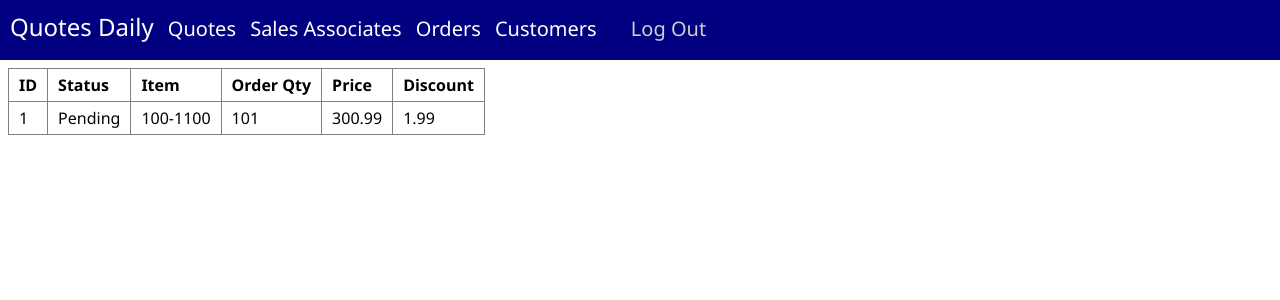
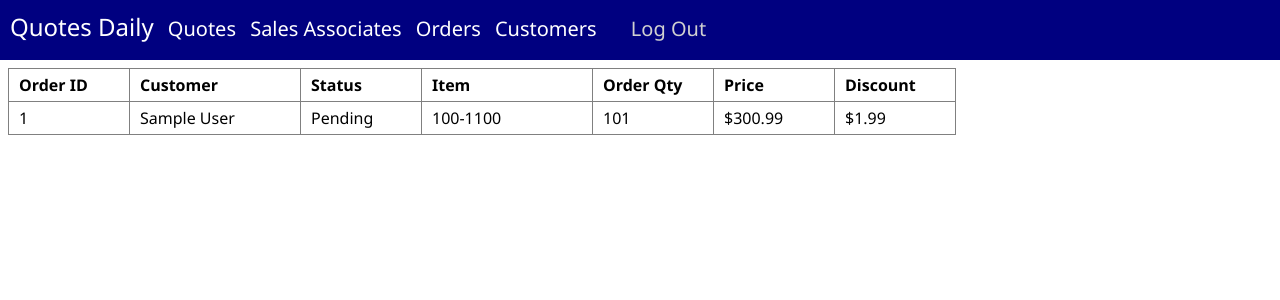
Before and after one commit to pkzer01/csci467, a PHP site: page /orders.php in a window 1280 px wide. Shown: the top 300 px of the page. Run offline with PHP 8.4, Linux system fonts and the light colour scheme; data comes from the database, SQL or seed files in the repository; tables that the repository leaves empty or names only in its code hold one stand-in row (values such as "Sample post").

Commit message:
added customer to orders page

```diff
--- a/orders.php
+++ b/orders.php
@@ -6,7 +6,7 @@
    include "header.php";
    include "connection.php"; // include database connection from connection.php
 
-   //get customer table data from Legacy DB
+   //get order table data from the database
    $query = "SELECT * FROM OrderInfo LEFT JOIN Quotes on OrderInfo.QuoteID = Quotes.QuoteID";
 
    try {
@@ -17,17 +17,45 @@
      die("<p> Query failed: {$e->getMessage()}</p>\n");
    }
 
+   //get customer table data from the legacy database
+   $query = "SELECT * FROM customers";
+
+   try {
+      $statement = $legacyPdo->prepare($query);
+      $statement->execute();
+      $customers = $statement->fetchAll(PDO::FETCH_ASSOC);
+   } catch(PDOException $e) {
+      die("<p> Customer Query failed: {$e->getMessage()}</p>");
+   }
+
    //make order table
    echo "<table border='1'>";
-   echo "<tr><th>ID</th><th>Status</th><th>Item</th><th>Order Qty</th><th>Price</th><th>Discount</th></tr>";
+   echo "<tr>";
+   echo "<th style='width: 100px'>Order ID</th>";
+   echo "<th style='width: 150px'>Customer</th>";
+   echo "<th style='width: 100px'>Status</th>";
+   echo "<th style='width: 150px'>Item</th>";
+   echo "<th style='width: 100px'>Order Qty</th>";
+   echo "<th style='width: 100px'>Price</th>";
+   echo "<th style='width: 100px'>Discount</th>";
+   echo "</tr>";
    foreach ($rows as $row) {
+      // find the customer for this order
+      $customer = null;
+      foreach($customers as $cust) {
+         if($cust->id == $row->CustomerID) {
+            $customer = $cust;
+            break;
+         }
+      }
       echo "<tr class='detail-row'>";
       echo "<td>".$row['PurchaseID']."</td>";
+      echo "<td>".$customer['name']."</td>";
       echo "<td>".$row['OrderStatus']."</td>";
       echo "<td>".$row['ItemNum']."</td>";
       echo "<td>".$row['OrderQuant']."</td>";
-       echo "<td>".$row['Prices']."</td>";
-       echo "<td>".$row['Discounts']."</td>";
+      echo "<td>$".$row['Prices']."</td>";
+      echo "<td>$".$row['Discounts']."</td>";
       echo "</tr>";
    }
 
```
Lines whose indentation alone changed are shown as unchanged.
